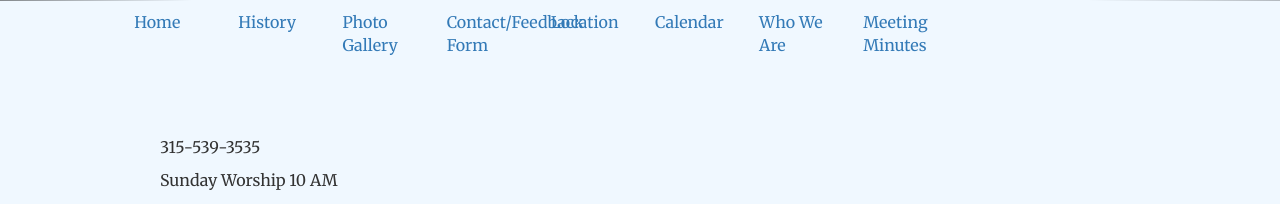
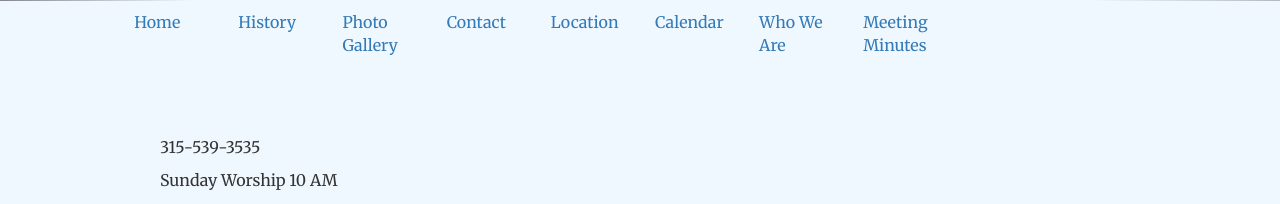
Before and after one commit to konghu/INFO2300_FinalProject, a PHP site: page /index.php in a window 1280 px wide. Shown: the part 620-824 px from the top of the page. Run offline with PHP 8.4, Linux system fonts and the light colour scheme; data that the repository does not hold is empty.

Commit message:
change contact name

```diff
--- a/static/navigation.php
+++ b/static/navigation.php
@@ -51,7 +51,7 @@
         <a href="albums.php">Photo Gallery</a>
     </div>
     <div class="col-md-1">
-        <a href="contact.php">Contact/Feedback Form</a>
+        <a href="contact.php">Contact</a>
 
     </div>
     <div class="col-md-1">
```
